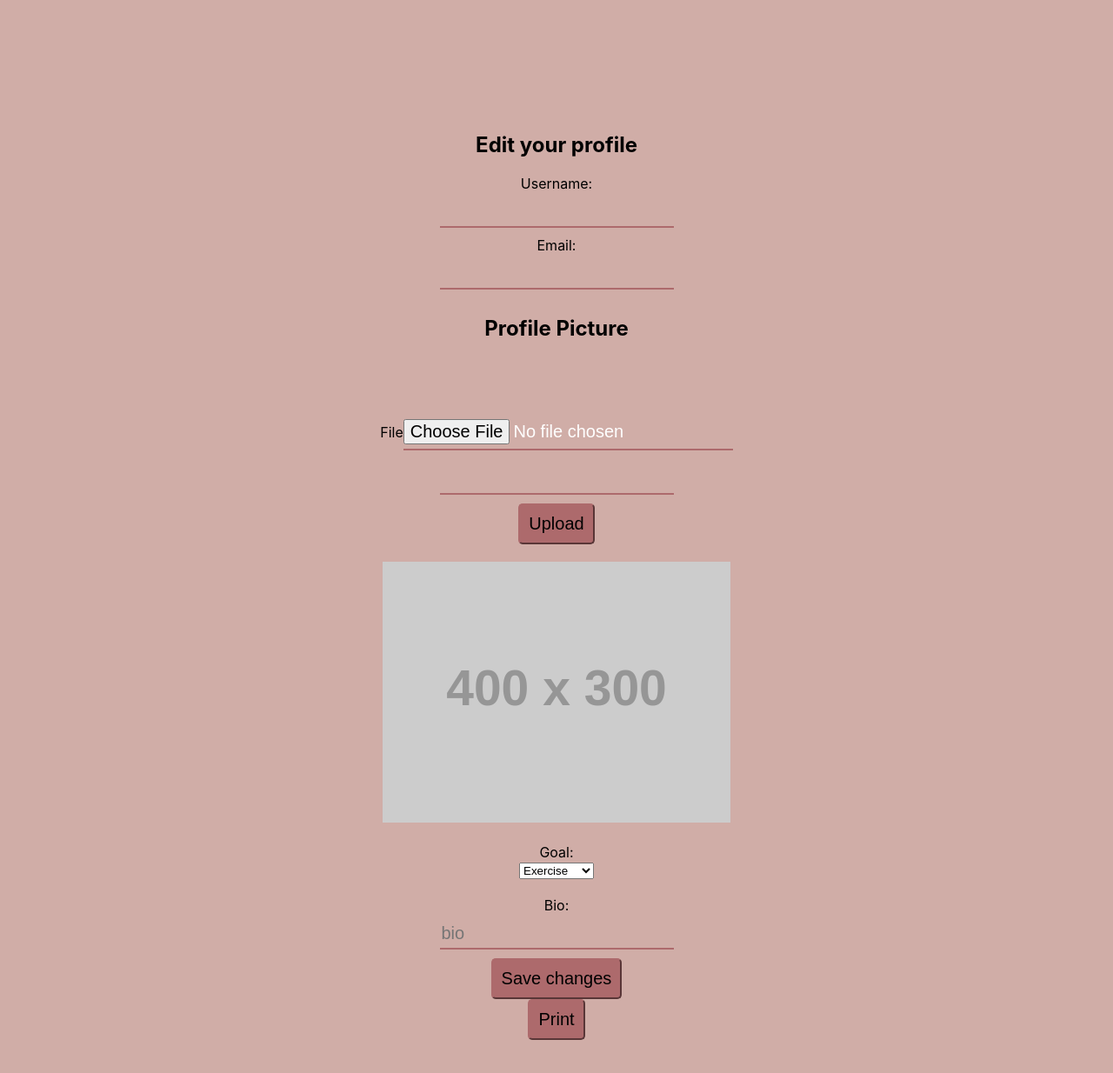
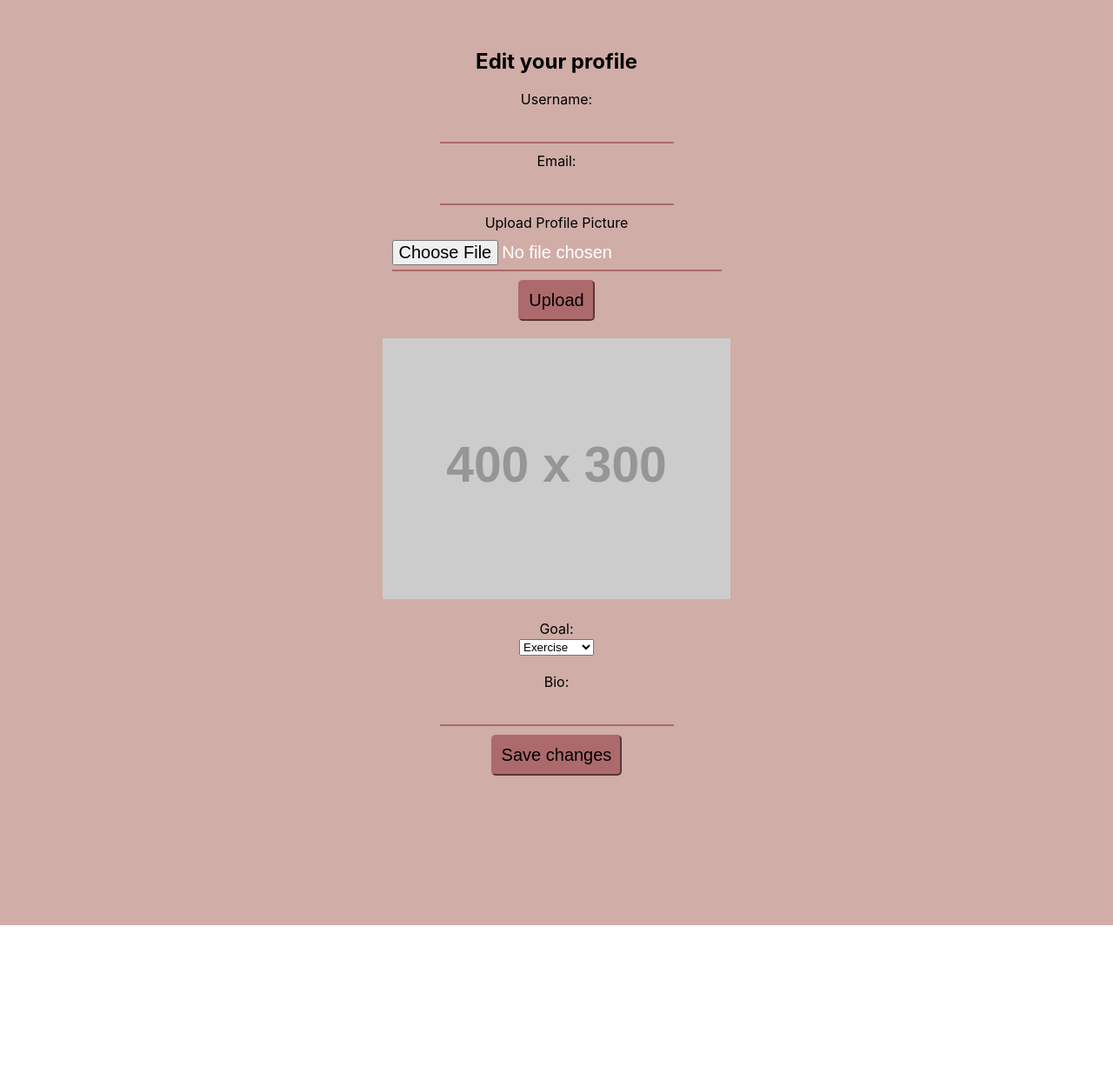
Before and after one commit to oulily/GoalGetEm, a React (Create React App) app: page /ProfileForm in a window 1280 px wide. Shown: the part 136-1370 px from the top of the page at 87% size. After the commit the page ends 1200 px from the top, so only its background shows below. Built offline with nearby package versions, Linux system fonts and the light colour scheme.

Commit message:
lo - making things look nice

```diff
--- a/src/components/Forum.js
+++ b/src/components/Forum.js
@@ -8,7 +8,7 @@ import { Send } from 'styled-icons/boxicons-regular/Send';
 const forumGroups = [
     'Exercise Pals',
     'Food Friends',
-    'Book Nerds',
+    'Book Worms',
     'Sudoku Enthusiasts',
     'Social Butterflies',
     'Mental Health Peers',
--- a/src/components/Profile.js
+++ b/src/components/Profile.js
@@ -23,7 +23,7 @@ class Profile extends React.Component {
                 />
                 {this.state.ProfileSuccess && <Redirect to='/ProfileForm' />}
                 <div className='profile-container'>
-                    <h1>Profile</h1>
+                    <h1>My Profile</h1>
                     <form onSubmit={e => this.setState({ ProfileSuccess: true })}>
                         <br />
                         <div className='username'>
--- a/src/components/ProfileForm.js
+++ b/src/components/ProfileForm.js
@@ -105,18 +105,15 @@ class ProfileForm extends React.Component {
           />
           <br />
 
-          <h2>Profile Picture</h2>
-          <br />
-          <br />
+          <label>
+            Upload Profile Picture
+          </label>
           <br />
           <div className="file-field input-field">
             <div className="btn">
-              <span>File</span>
               <input type="file" onChange={this.handleChange} />
             </div>
-            <div className="file-path-wrapper">
-              <input className="file-path validate" type="text" />
-            </div>
+
           </div>
           <button
             onClick={this.handleUpload}
@@ -133,14 +130,6 @@ class ProfileForm extends React.Component {
             width="400"
           />
           <br />
-          {/* <button class="dropbtn">Dropdown</button>
-           <div class="dropdown-content">
-          //   <a href="#">Exercise</a>
-          //   <a href="#">Socializing</a>
-          //   <a href="#">School</a>
-          // </div>
-          <br/>
-          */}
           <br />
           <label>
             Goal:
@@ -152,15 +141,6 @@ class ProfileForm extends React.Component {
             </select>
           </label>
           <br />
-          {/*
-          <input
-            required
-            type='goal'
-            name='goal'
-            placeholder='goal'
-            onChange={e => this.setState({ goal: e.target.value })}
-          />
-          */}
           <br />
           <label>
             Bio:
@@ -169,7 +149,7 @@ class ProfileForm extends React.Component {
           <input
             type='bio'
             name='bio'
-            placeholder='bio'
+            placeholder=''
             onChange={e => this.setState({ bio: e.target.value })}
           />
           <br />
@@ -177,9 +157,6 @@ class ProfileForm extends React.Component {
             Save changes
           </button>
         </form>
-        <button onClick={() => console.log(this.state.image)}>
-          Print
-        </button>
       </div>
     );
   }
--- a/src/styles/Forum.scss
+++ b/src/styles/Forum.scss
@@ -2,7 +2,7 @@
 
 .forum-container {
     width: 100vw;
-    height: 100vh;
+    height: 120vh;
     background-color: $primary;
 }
 
--- a/src/styles/Home.scss
+++ b/src/styles/Home.scss
@@ -2,7 +2,7 @@
 
 .home-container {
     width: 100vw;
-    height: 100vh;
+    height: 120vh;
     background-color: $primary;
 }
 
--- a/src/styles/Profile.scss
+++ b/src/styles/Profile.scss
@@ -2,7 +2,7 @@
 
 .profile-page {
     width: 100vw;
-    height: 100vh;
+    height: 120vh;
     background-color: $primary;
 }
 
--- a/src/styles/ProfileForm.scss
+++ b/src/styles/ProfileForm.scss
@@ -1,7 +1,7 @@
 @import './common.scss';
 
 .profile-form-container {
-    height: 200vh;
+    height: 150vh;
     width: 100vw;
     background-color: $primary;
     display: flex;
```
Also changed, not shown: firebase.json (added), 1 other file (tests, documents, lock files or other folders).
